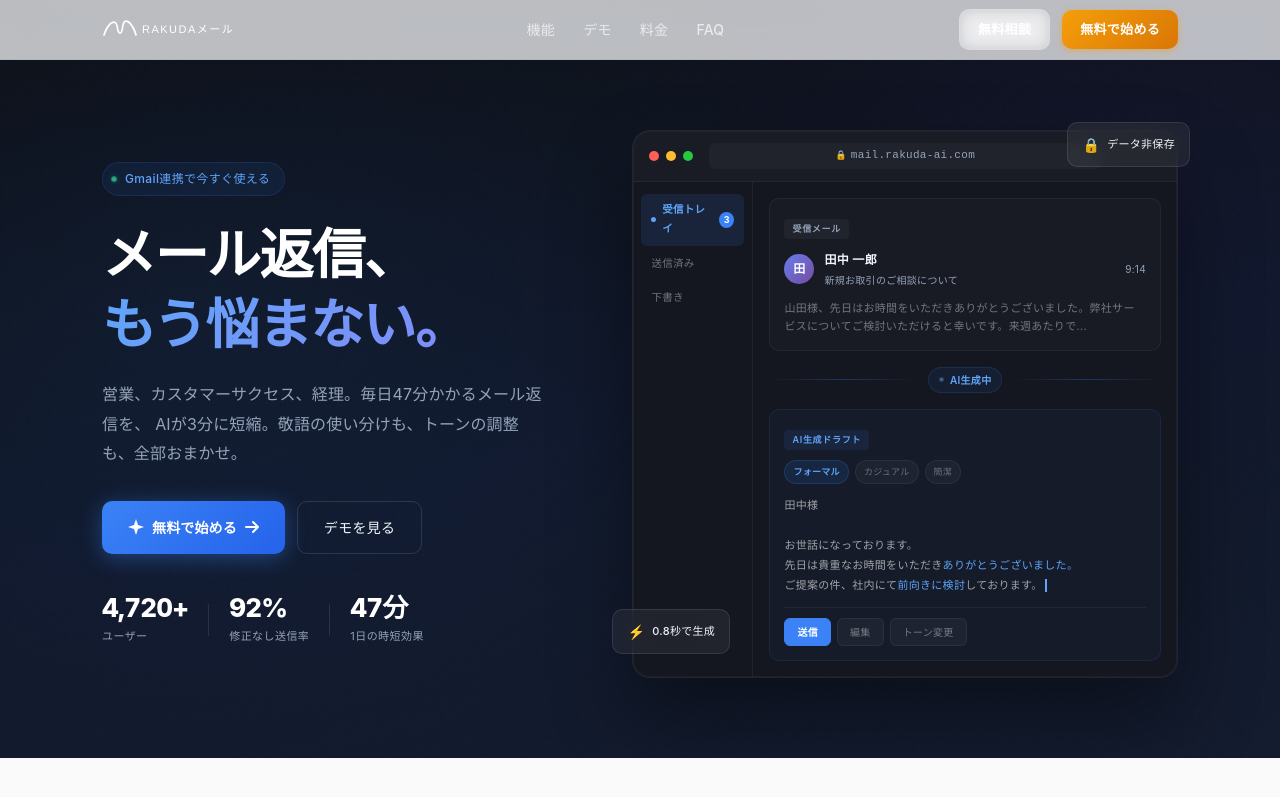
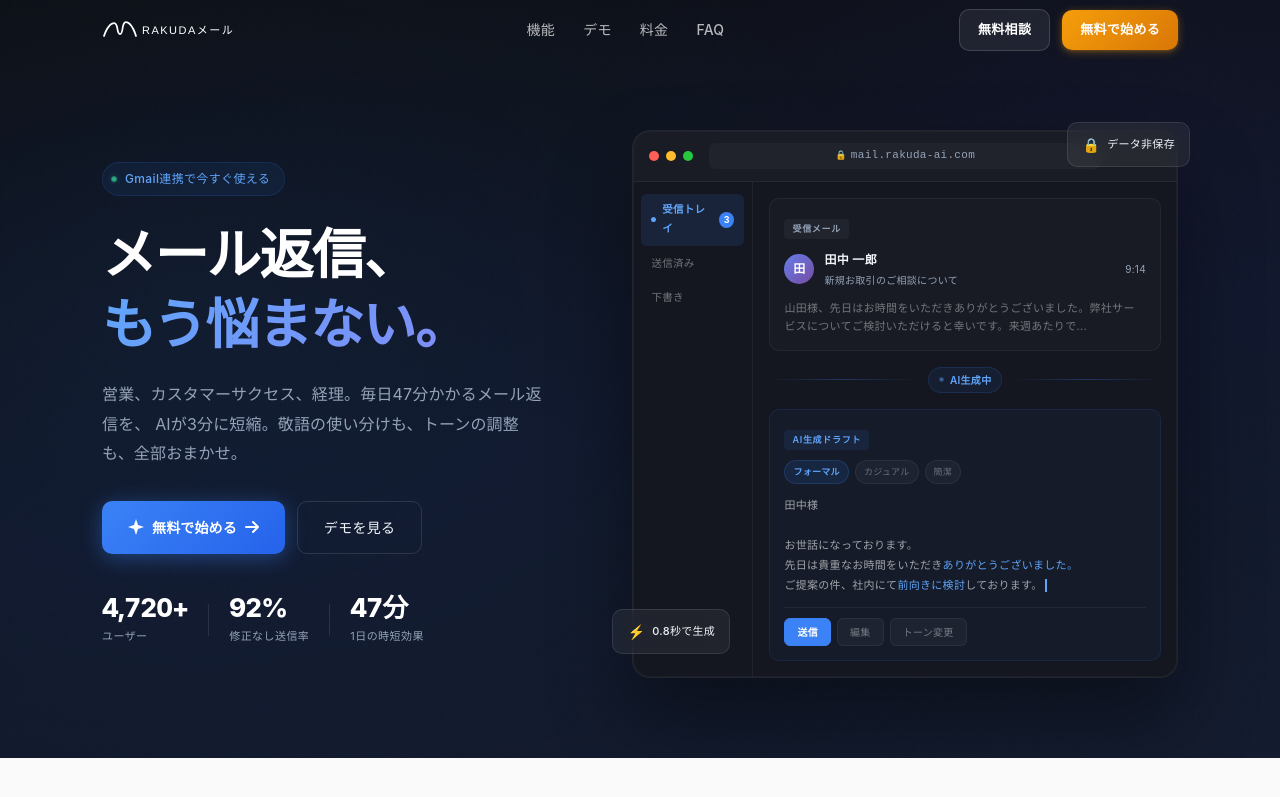
Before and after one commit to shuheiuesugi/rakuda-mail, a Next.js app: page / in a window 1280 px wide. Shown: the top 797 px of the page. Built offline with nearby package versions, Linux system fonts and the light colour scheme.

Commit message:
fix: transparent header background matching reception

```diff
--- a/src/app/globals.css
+++ b/src/app/globals.css
@@ -200,16 +200,15 @@ body {
   height: 60px;
   display: flex;
   align-items: center;
-  background: rgba(255, 255, 255, 0.72);
+  transition: all var(--transition-base);
+}
+
+.header.scrolled {
+  background: rgba(255, 255, 255, 0.88);
   backdrop-filter: blur(20px) saturate(180%);
   -webkit-backdrop-filter: blur(20px) saturate(180%);
-  border-bottom: 1px solid rgba(0, 0, 0, 0.04);
-  transition: background var(--transition-base), box-shadow var(--transition-base);
-}
-
-.header.scrolled {
-  background: rgba(255, 255, 255, 0.92);
-  box-shadow: 0 1px 3px rgba(0, 0, 0, 0.05);
+  border-bottom: 1px solid var(--border);
+  box-shadow: var(--shadow-sm);
 }
 
 .header-inner {
```
Also changed, not shown: 19 other files (tests, documents, lock files or other folders).
